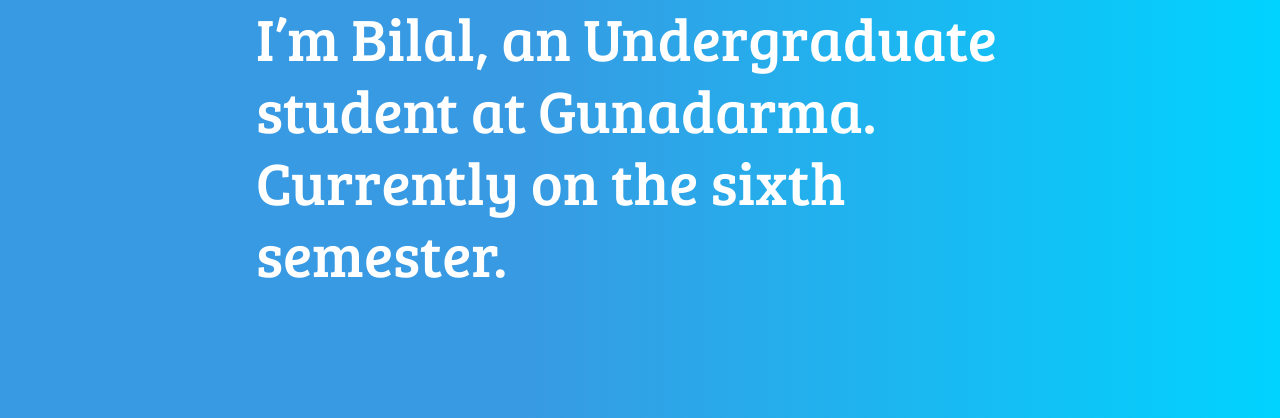
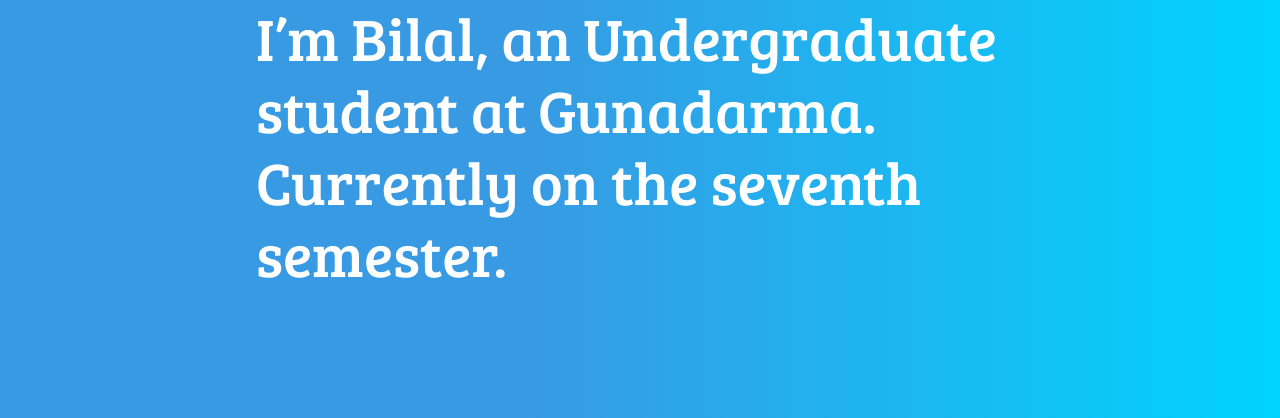
Before and after one commit to babdurrahman78/babdurrahman78.github.io, a plain HTML site: page index.html in a window 1280 px wide. Shown: the part 205-623 px from the top of the page. Drawn offline with nearby package versions, Linux system fonts and the light colour scheme.

Commit message:
cv update

```diff
--- a/index.html
+++ b/index.html
@@ -33,7 +33,7 @@
 	<div class="about" id="about">
 		<div class="container">
 			<h1>Hi,</h1>
-			<h1>I’m Bilal, an Undergraduate student at Gunadarma. Currently on the sixth semester.</h1>
+			<h1>I’m Bilal, an Undergraduate student at Gunadarma. Currently on the seventh semester.</h1>
 		</div>
 	</div>
 	<div class="project" id="project">
```
Also changed, not shown: 1 other file.
